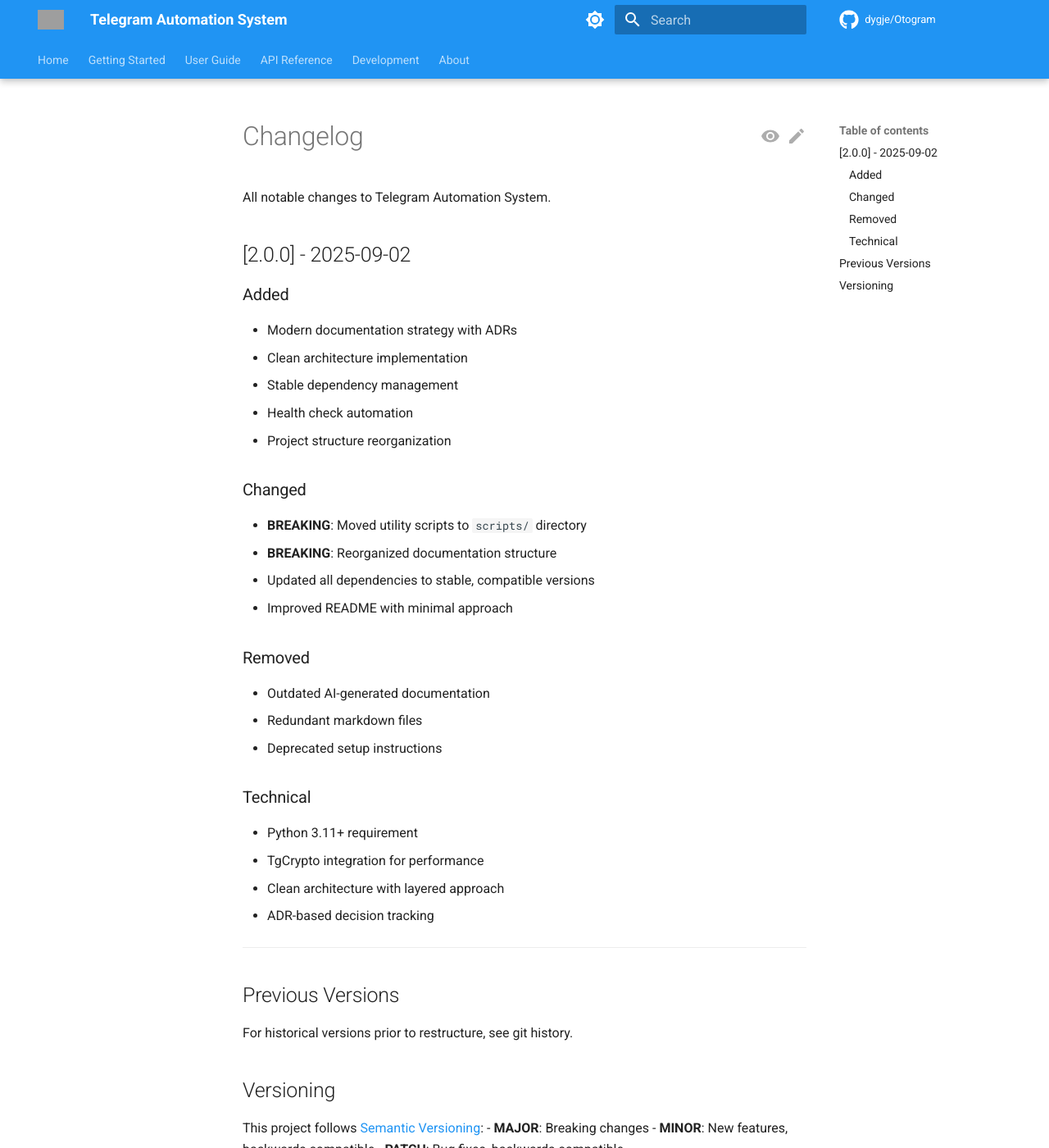
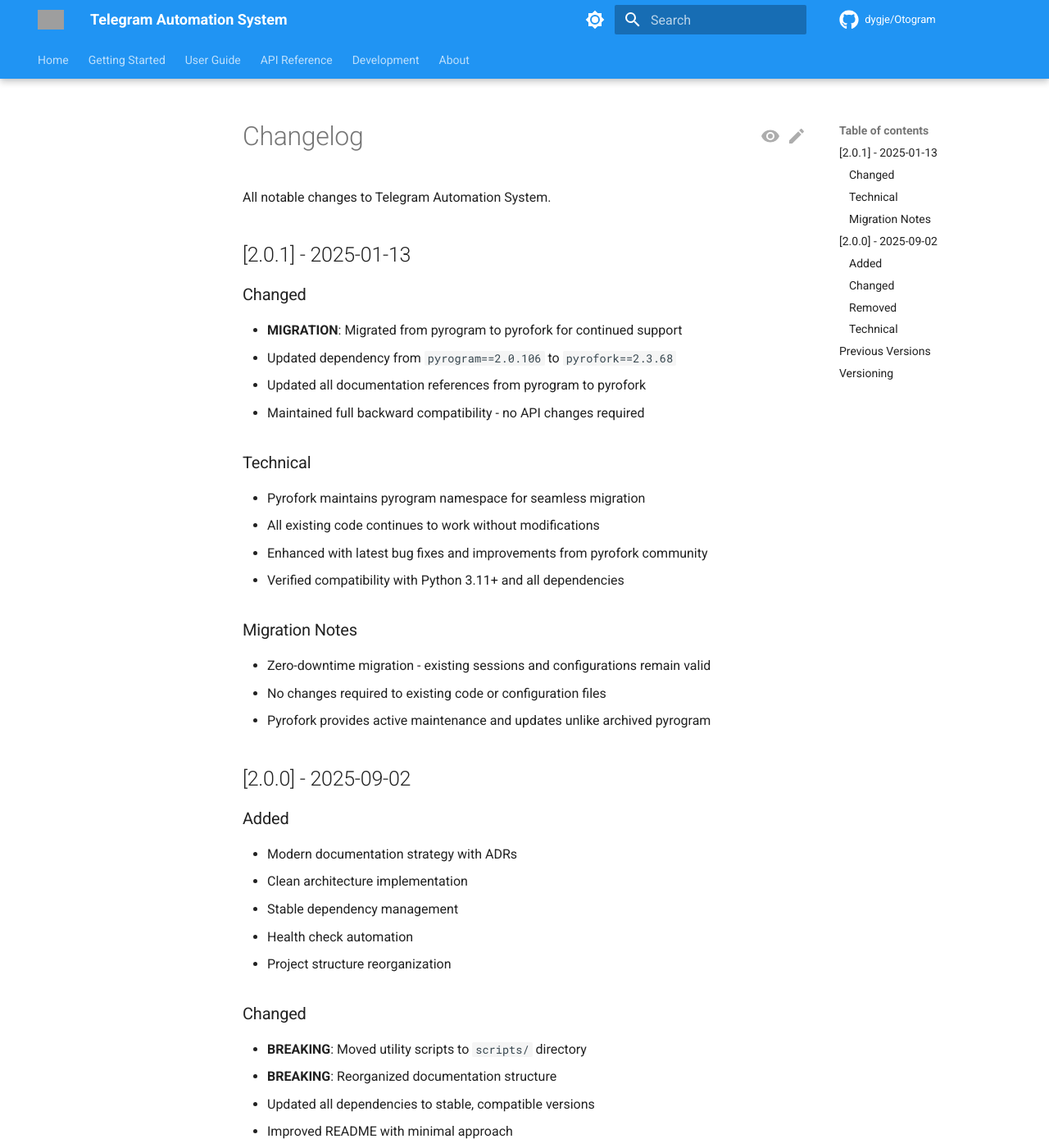
Before and after one commit to dygje/Otogram, an MkDocs documentation site: the page built from docs/CHANGELOG.md, in a window 1280 px wide and 1400 px high. Shown: the whole window at 82% size. Built offline with MkDocs 1.6.1 and Material for MkDocs 9.7.7, drawn with Linux system fonts in a browser that asks for light colours; comment, search, counter and statistics services are not loaded; the version menu is left out; grey boxes are pictures that could not be loaded.

Commit message:
auto-commit for a3839305-f8cf-40e9-ac9b-42cba50af556

```diff
--- a/docs/CHANGELOG.md
+++ b/docs/CHANGELOG.md
@@ -1,6 +1,25 @@
 # Changelog
 
 All notable changes to Telegram Automation System.
+
+## [2.0.1] - 2025-01-13
+
+### Changed
+- **MIGRATION**: Migrated from pyrogram to pyrofork for continued support
+- Updated dependency from `pyrogram==2.0.106` to `pyrofork==2.3.68`
+- Updated all documentation references from pyrogram to pyrofork
+- Maintained full backward compatibility - no API changes required
+
+### Technical
+- Pyrofork maintains pyrogram namespace for seamless migration
+- All existing code continues to work without modifications
+- Enhanced with latest bug fixes and improvements from pyrofork community
+- Verified compatibility with Python 3.11+ and all dependencies
+
+### Migration Notes
+- Zero-downtime migration - existing sessions and configurations remain valid
+- No changes required to existing code or configuration files
+- Pyrofork provides active maintenance and updates unlike archived pyrogram
 
 ## [2.0.0] - 2025-09-02
 
```
